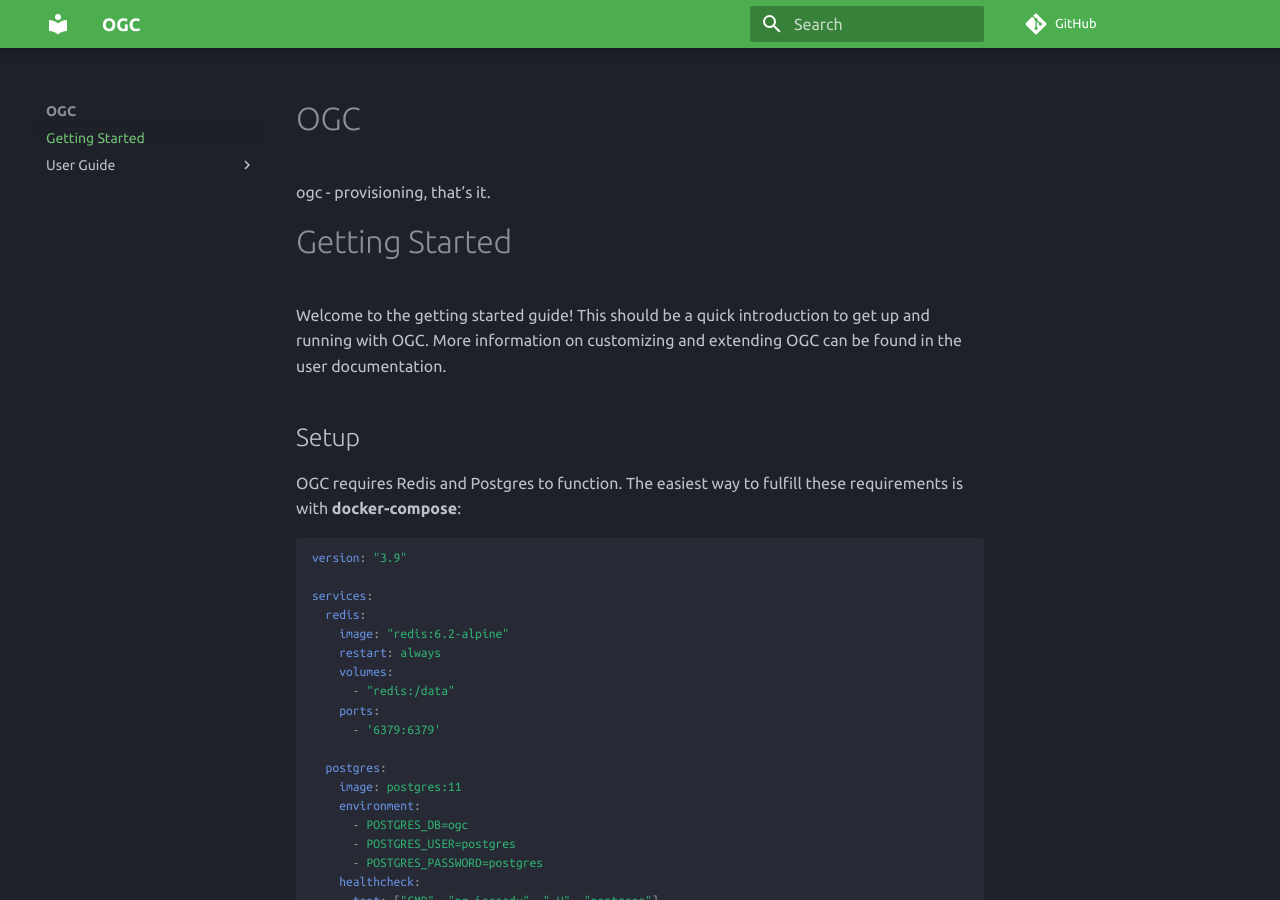
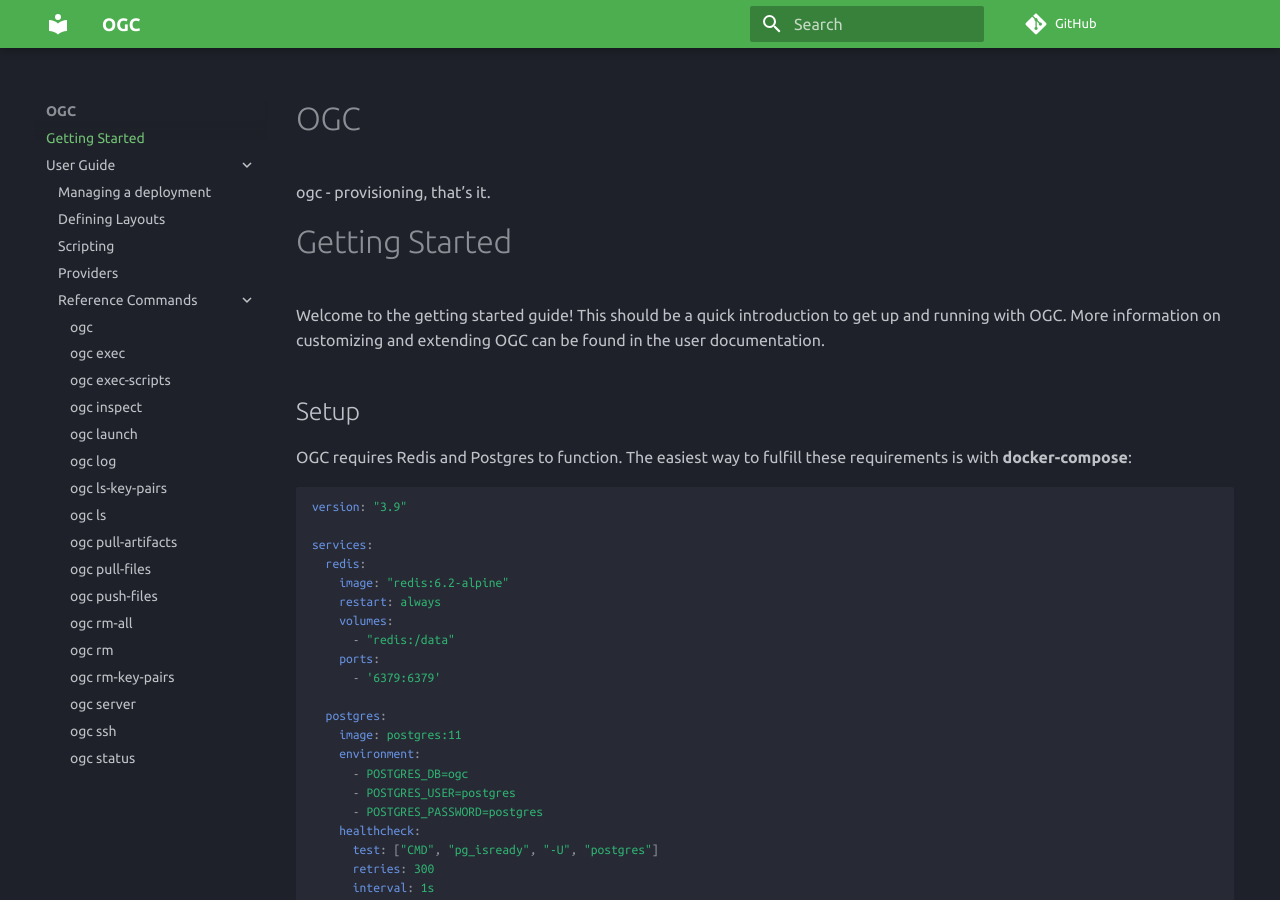
Before and after one commit to adam-stokes/ogc, an MkDocs documentation site: the page built from docs/index.md, in a window 1280 px wide and 900 px high. Built offline with MkDocs 1.6.1 and Material for MkDocs 9.7.7, drawn with Linux system fonts in a browser that asks for light colours; comment, search, counter and statistics services are not loaded.

Commit message:
additional customizations

```diff
--- a/mkdocs.yml
+++ b/mkdocs.yml
@@ -7,6 +7,10 @@ theme:
         primary: green
     features:
         - navigation.instant
+        - navigation.expand
+        - navigation.top
+        - toc.integrate
+        - toc.follow
     font:
         text: Ubuntu
         code: Ubuntu Mono
```
